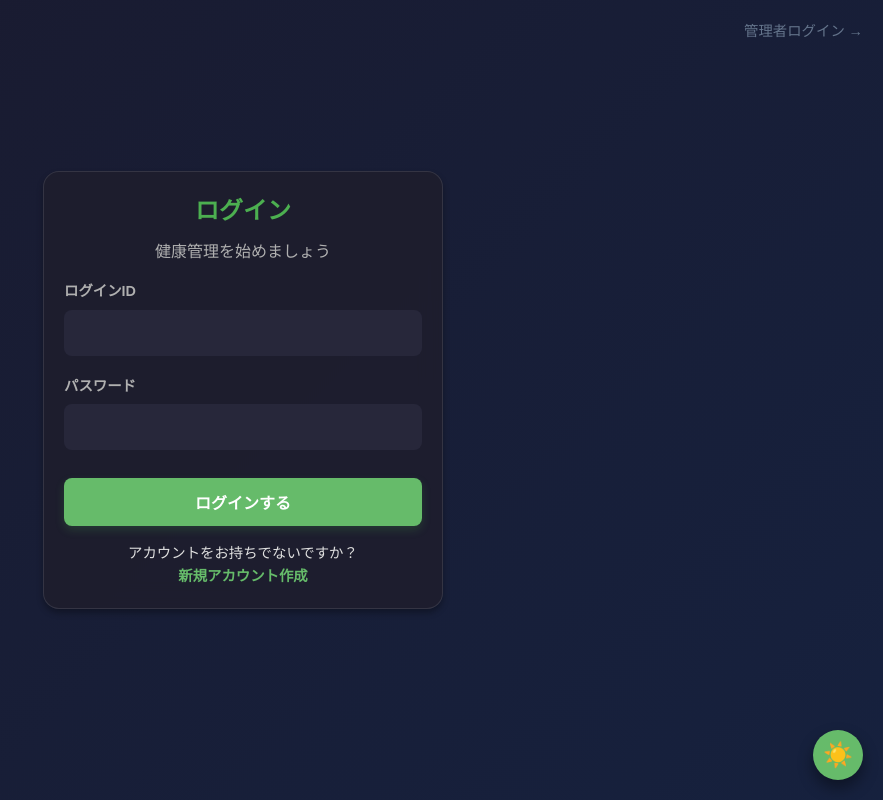
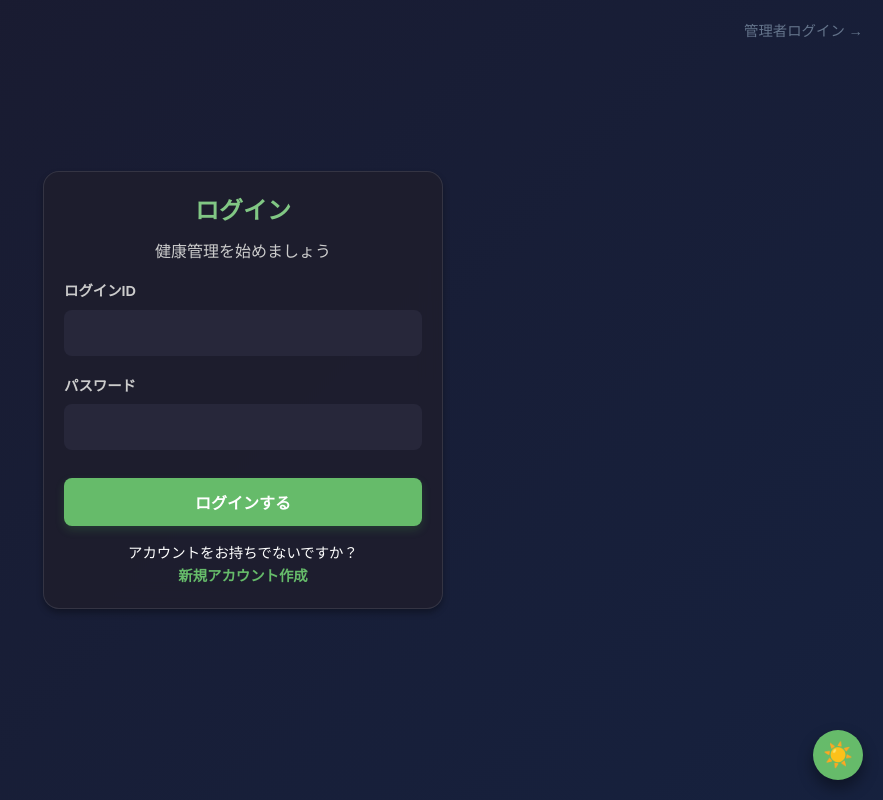
Before and after one commit to INDEXUwU/health-app, a plain HTML site: page frontend/login.html in a window 1280 px wide. Both pictures are taken after a click on the button "テーマ切り替え". Shown: the whole page, without its empty margins (397-1280 px from the left). Drawn offline with Linux system fonts and the light colour scheme.

Commit message:
Improve dark mode text visibility

```diff
--- a/frontend/css/style.css
+++ b/frontend/css/style.css
@@ -36,12 +36,12 @@
 /* Dark Mode */
 [data-theme="dark"] {
     --primary: #66BB6A;
-    --primary-dark: #4CAF50;
+    --primary-dark: #81C784;
     --primary-light: #2E7D32;
     --accent: #42A5F5;
 
-    --text-main: #E0E0E0;
-    --text-muted: #B0B0B0;
+    --text-main: #FFFFFF;
+    --text-muted: #CCCCCC;
     --text-light: #ffffff;
 
     --bg-gradient: linear-gradient(135deg, #1a1a2e 0%, #16213e 100%);
```
